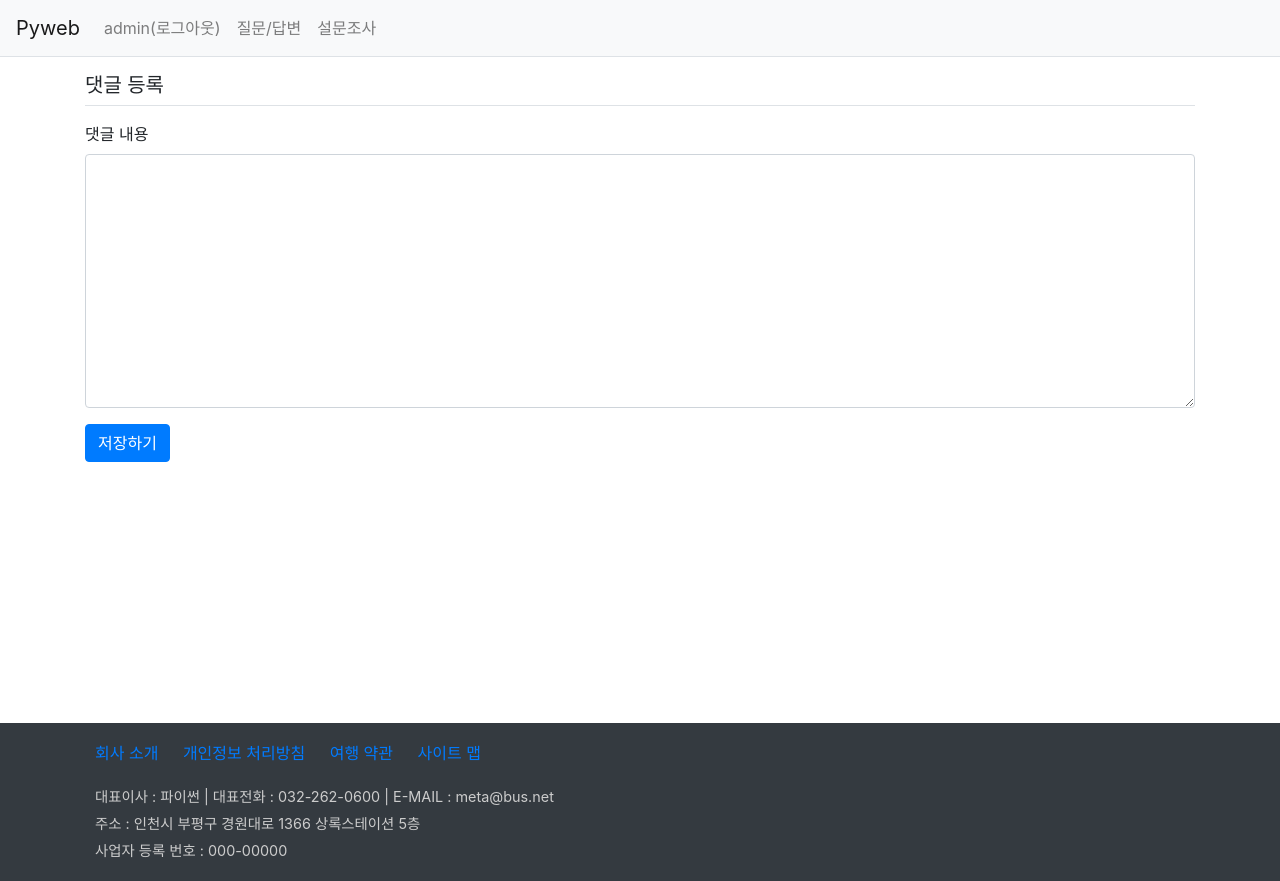
After one commit to sugu2100/pyweb, a Django app: page /board/comment/create/question/1/ in a window 1280 px wide. The commit adds this page. Run offline with Django 4.2, Linux system fonts and the light colour scheme; a user stored in the database is signed in; data comes from the database, SQL or seed files in the repository; both versions use the stored data as it was after the commit; some libraries are stand-ins or nearby versions.

Commit message:
배포하기

```diff
--- a/board/forms.py
+++ b/board/forms.py
@@ -1,5 +1,5 @@
 from django import forms
-from board.models import Question, Answer
+from board.models import Question, Answer, Comment
 
 #질문 등록폼
 class QuestionForm(forms.ModelForm):
@@ -17,3 +17,10 @@ class AnswerForm(forms.ModelForm):
         model = Answer
         fields = ['content']
         labels = {'content':'내용'}
+
+# 댓글 등록 폼
+class CommentForm(forms.ModelForm):  #모델폼에서 상속받음
+    class Meta:
+        model = Comment
+        fields = ['content']
+        labels = {'content': '댓글 내용'}
--- a/board/models.py
+++ b/board/models.py
@@ -28,7 +28,7 @@ class Comment(models.Model):
     content = models.TextField()          #댓글 내용
     create_date = models.DateTimeField()  #작성일
     modify_date = models.DateTimeField(null=True, blank=True)
-    question = models.ForeignKey(Question, null=True, blank=True,
+    question = models.ForeignKey(Question, null=True, blank=True, # 질문 댓글
                                  on_delete=models.CASCADE)
-    answer = models.ForeignKey(Answer, null=True, blank=True,
+    answer = models.ForeignKey(Answer, null=True, blank=True,     # 답변 댓글
                                  on_delete=models.CASCADE)
--- a/board/urls.py
+++ b/board/urls.py
@@ -30,4 +30,7 @@ urlpatterns = [
     #질문 추천
     path('vote/question/<int:question_id>/', views.vote_question,
          name='vote_question'),
+    # 질문 댓글 등록
+    path('comment/create/question/<int:question_id>/', views.comment_create_question,
+         name='comment_create_question'),
 ]
--- a/board/views.py
+++ b/board/views.py
@@ -5,8 +5,8 @@ from django.http import HttpResponse
 from django.shortcuts import render, redirect, get_object_or_404
 from django.utils import timezone
 
-from board.models import Question, Answer
-from board.forms import QuestionForm, AnswerForm
+from board.models import Question, Answer, Comment
+from board.forms import QuestionForm, AnswerForm, CommentForm
 
 def index(request):
     return render(request, 'board/index.html')
@@ -118,3 +118,21 @@ def vote_question(request, question_id):
     else:
         question.voter.add(request.user)  #추천 추가(로그인한 사람)
     return redirect('board:detail', question_id=question.id)
+
+@login_required(login_url='common:login')
+def comment_create_question(request, question_id):
+    # 질문 댓글 등록
+    question = get_object_or_404(Question, pk=question_id)
+    if request.method == "POST":
+        form = CommentForm(request.POST)  #입력된 댓글 내용
+        if form.is_valid():
+            comment = form.save(commit=False)
+            comment.author = request.user  #세션 권한
+            comment.create_date = timezone.now()
+            comment.question = question   #참조 외래키
+            comment.save()   # 실제 저장
+            return redirect('board:detail', question_id=question.id)
+    else: #GET은 빈 폼을 가져옴
+        form = CommentForm()
+    context = {'form':form}
+    return render(request, 'board/comment_form.html', context)
--- a/config/settings.py
+++ b/config/settings.py
@@ -23,9 +23,9 @@ BASE_DIR = Path(__file__).resolve().parent.parent
 SECRET_KEY = 'django-insecure-*m4u8zimf(x(hwgk23h-mxz)8q!y#e%m5x3^12j62abav20&4m'
 
 # SECURITY WARNING: don't run with debug turned on in production!
-DEBUG = True
+DEBUG = False
 
-ALLOWED_HOSTS = []
+ALLOWED_HOSTS = ['*']
 
 
 # Application definition
--- a/static/board/css/style.css
+++ b/static/board/css/style.css
@@ -5,3 +5,9 @@ section{height:650px;}
 footer .list-inline li{display:inline-block; margin:10px;}
 footer address{margin-left:10px; color:#ccc;}
 footer address p{line-height:0.7rem; font-size:0.9rem}
+
+/* comment 스타일 */
+.comment{
+  border-top:1px dotted #ccc;
+  font-size: 0.8rem;
+}
--- /dev/null
+++ b/templates/board/comment_form.html
@@ -0,0 +1,19 @@
+{% extends 'base.html' %}
+{% block content %}
+<div class="container">
+    <section>
+        <h5 class="border-bottom my-3 pb-2">댓글 등록</h5>
+        <form action="" method="post">
+            {% csrf_token %}
+            {% include 'form_errors.html' %}
+            <div class="form-group">
+                <label for="content">댓글 내용 </label>
+                <textarea name="content" id="content" rows="10"
+                          class="form-control">{{ form.content.value|default_if_none:'' }}
+                </textarea>
+            </div>
+            <input type="submit" value="저장하기" class="btn btn-primary">
+        </form>
+    </section>
+</div>
+{% endblock %}
```
Also changed, not shown: templates/board/detail.html (+17 -0 lines), db.sqlite3, 1 other file.
